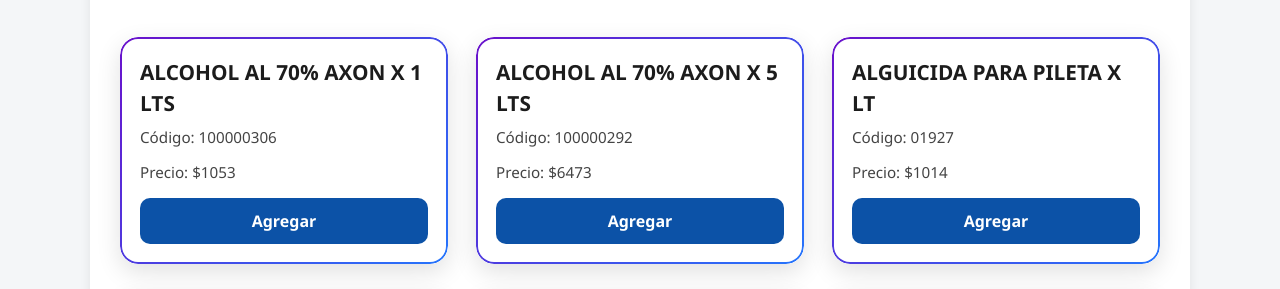
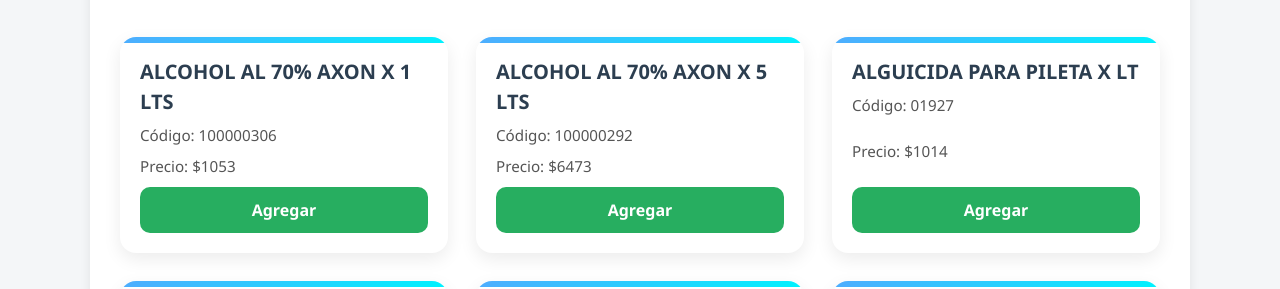
Before and after one commit to nicolasbarcena/AppPedidosKazaro, a plain HTML site: page index.html in a window 1280 px wide. Both pictures are taken after a click on the button "💧 Líquidos". Shown: the part 431-720 px from the top of the page. Drawn offline with nearby package versions, Linux system fonts and the light colour scheme.

Commit message:
Vuelta atras

```diff
--- a/style.css
+++ b/style.css
@@ -86,8 +86,7 @@ h2 {
 }
 
 
-
-/*  Catálogo Moderno */
+/* ===== Catálogo Moderno ===== */
 .catalogo #productos {
   display: grid;
   grid-template-columns: repeat(auto-fit, minmax(260px, 1fr));
@@ -96,47 +95,43 @@ h2 {
   padding: 10px;
 }
 
-/* Tarjeta del producto */
+/* Tarjeta de producto */
 .producto {
-  background: rgba(255, 255, 255, 0.85);
-  border-radius: 18px;
+  border: none;
+  border-radius: 16px;
   padding: 20px;
+  background: #ffffff;
   display: flex;
   flex-direction: column;
   justify-content: flex-start;
+  box-shadow: 0 6px 18px rgba(0,0,0,0.08);
+  transition: transform 0.3s ease, box-shadow 0.4s ease;
   position: relative;
   overflow: hidden;
-  backdrop-filter: blur(10px);
-  box-shadow: 0 8px 24px rgba(0, 0, 0, 0.12);
-  transition: transform 0.25s ease, box-shadow 0.25s ease;
 }
 
+/* Barra de color decorativa */
 .producto::before {
   content: "";
   position: absolute;
-  inset: 0;
-  border-radius: 18px;
-  padding: 2px;
-  background: linear-gradient(135deg, #6a11cb, #2575fc);
-  -webkit-mask: linear-gradient(#fff 0 0) content-box,  linear-gradient(#fff 0 0);
-  -webkit-mask-composite: destination-out;
-  mask-composite: exclude;
+  top: 0; left: 0; right: 0; height: 6px;
+  background: linear-gradient(135deg, #4facfe, #00f2fe);
 }
 
-/* Hover */
+/* Animación hover */
 .producto:hover {
-  transform: translateY(-8px) scale(1.02);
-  box-shadow: 0 12px 32px rgba(0, 0, 0, 0.2);
+  transform: translateY(-6px) scale(1.02);
+  box-shadow: 0 12px 28px rgba(0,0,0,0.15);
 }
 
-/* Imagen del producto */
+/* Imagen */
 .producto img {
   width: 100%;
   height: 180px;
   object-fit: cover;
   border-radius: 12px;
   margin-bottom: 14px;
-  transition: transform 0.3s ease;
+  transition: transform 0.4s ease;
 }
 
 .producto:hover img {
@@ -145,17 +140,22 @@ h2 {
 
 /* Título */
 .producto h3 {
-  font-size: 1.3rem;
-  font-weight: 700;
+  font-size: 1.25rem;
+  font-weight: 600;
   margin-bottom: 8px;
-  color: #1c1c1c;
+  color: #2c3e50;
+  transition: color 0.3s;
+}
+
+.producto:hover h3 {
+  color: #000000;
 }
 
 /* Descripción */
 .producto p {
   font-size: 0.95rem;
-  margin-bottom: 14px;
-  color: #444;
+  margin-bottom: 10px;
+  color: #555;
   flex-grow: 1;
   line-height: 1.4;
 }
@@ -163,33 +163,28 @@ h2 {
 /* Botón */
 .producto button {
   margin-top: auto;
-  background: #0c52a7;
+  background: #27ae60;
   color: #fff;
   border: none;
   border-radius: 10px;
-  padding: 12px 16px;
+  padding: 12px;
   font-size: 1rem;
-  font-weight: 600;
+  font-weight: 700;
   cursor: pointer;
-  transition: transform 0.2s, box-shadow 0.25s ease, background 0.3s;
+  transition: all 0.3s ease;
+  /*box-shadow: inset 0 -3px 0 rgba(0,0,0,0.15)*/
 }
 
 .producto button:hover {
-  background: linear-gradient(135deg, #0072ff, #0046c4);
-  box-shadow: 0 6px 16px rgba(0, 114, 255, 0.4);
-  transform: translateY(-3px);
+  background: linear-gradient(135deg, #219150, #27ae60);
+  transform: translateY(-2px);
+  box-shadow: 0 4px 12px rgba(39, 174, 96, 0.4);
 }
 
-.producto button:active {
-  transform: scale(0.97);
-}
-
-/* Accesibilidad: focus visible */
 .producto button:focus-visible {
-  outline: 3px solid #2575fc;
+  outline: 3px solid #4facfe;
   outline-offset: 3px;
 }
-
 
 
 /* ===== Carrito ===== */
```
